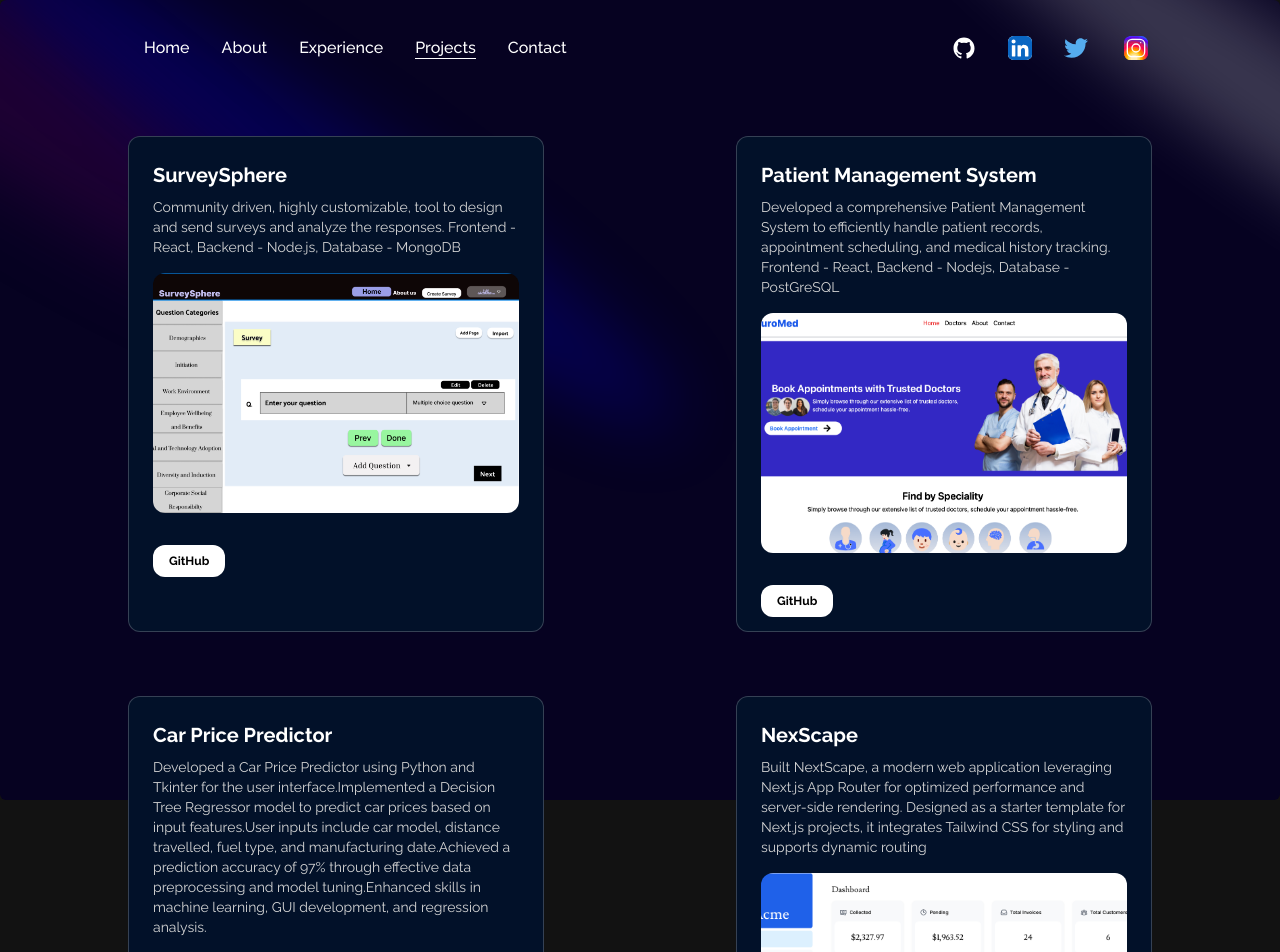
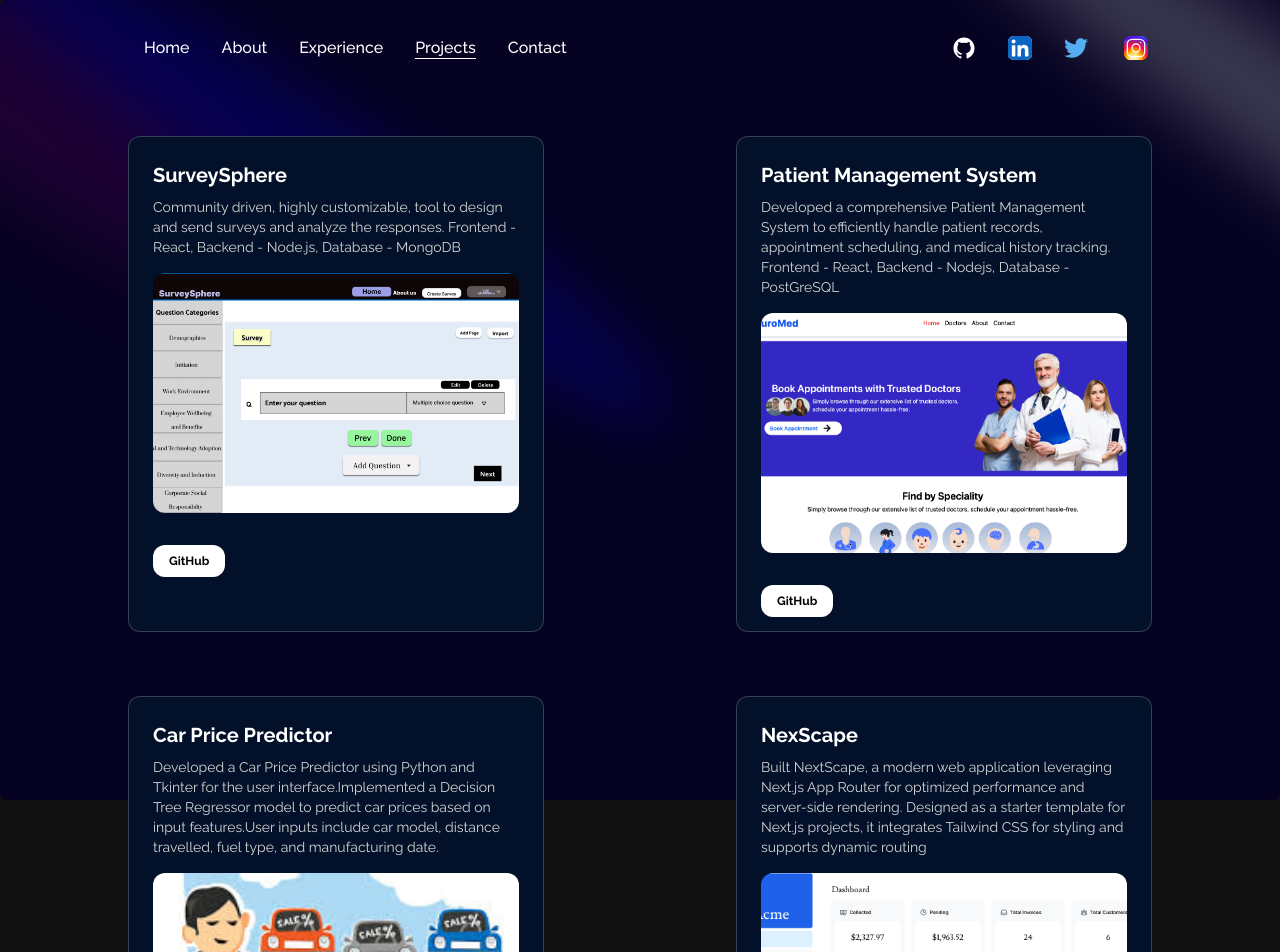
Before and after one commit to SiddhantKandi/portfolio, a Next.js app: page /projects in a window 1280 px wide. Shown: the top 952 px of the page. Built offline with nearby package versions, Linux system fonts and the light colour scheme.

Commit message:
fix: remove excessive details from Car Price Predictor project description for clarity

```diff
--- a/src/data/projects.ts
+++ b/src/data/projects.ts
@@ -19,7 +19,7 @@ const projects: Array<IProject> = [
   },
   {
     title: "Car Price Predictor",
-    description: "Developed a Car Price Predictor using Python and Tkinter for the user interface.Implemented a Decision Tree Regressor model to predict car prices based on input features.User inputs include car model, distance travelled, fuel type, and manufacturing date.Achieved a prediction accuracy of 97% through effective data preprocessing and model tuning.Enhanced skills in machine learning, GUI development, and regression analysis.",
+    description: "Developed a Car Price Predictor using Python and Tkinter for the user interface.Implemented a Decision Tree Regressor model to predict car prices based on input features.User inputs include car model, distance travelled, fuel type, and manufacturing date.",
     thumbnail: CarPricePredictor,
     githubLink: "https://github.com/SiddhantKandi/Car-Price-Predictor"
   },
```
